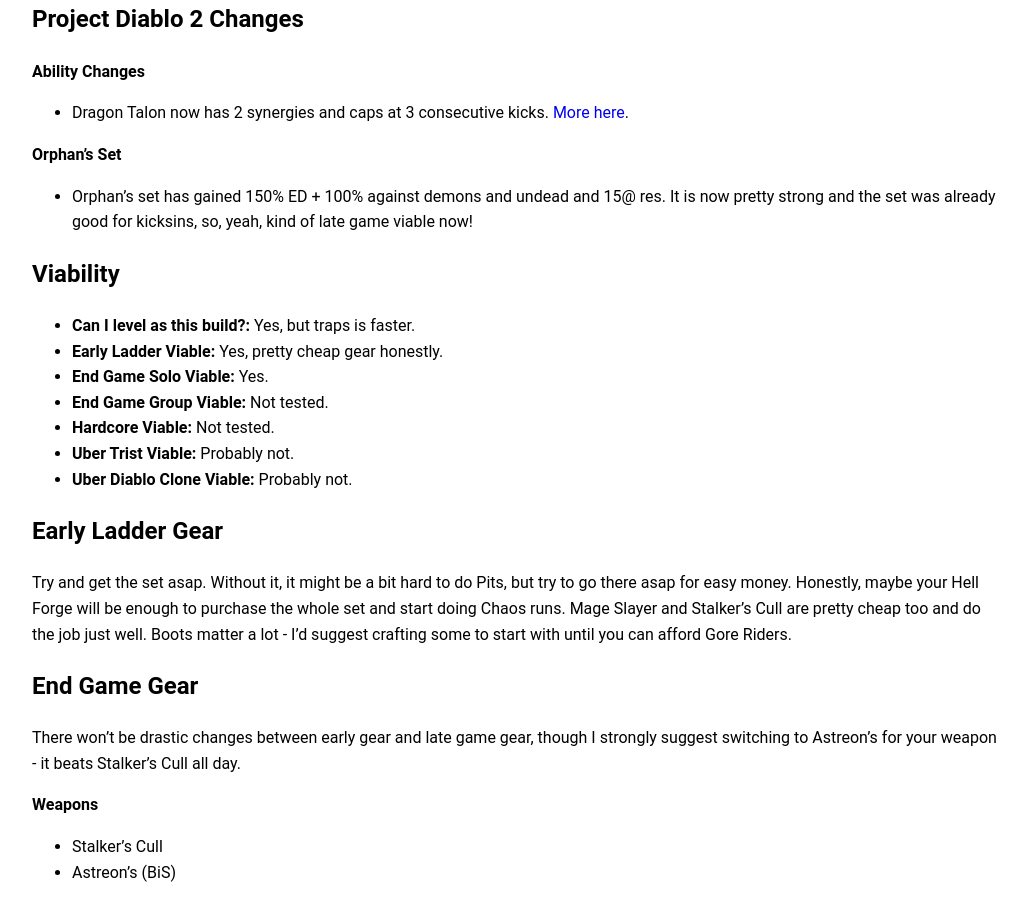
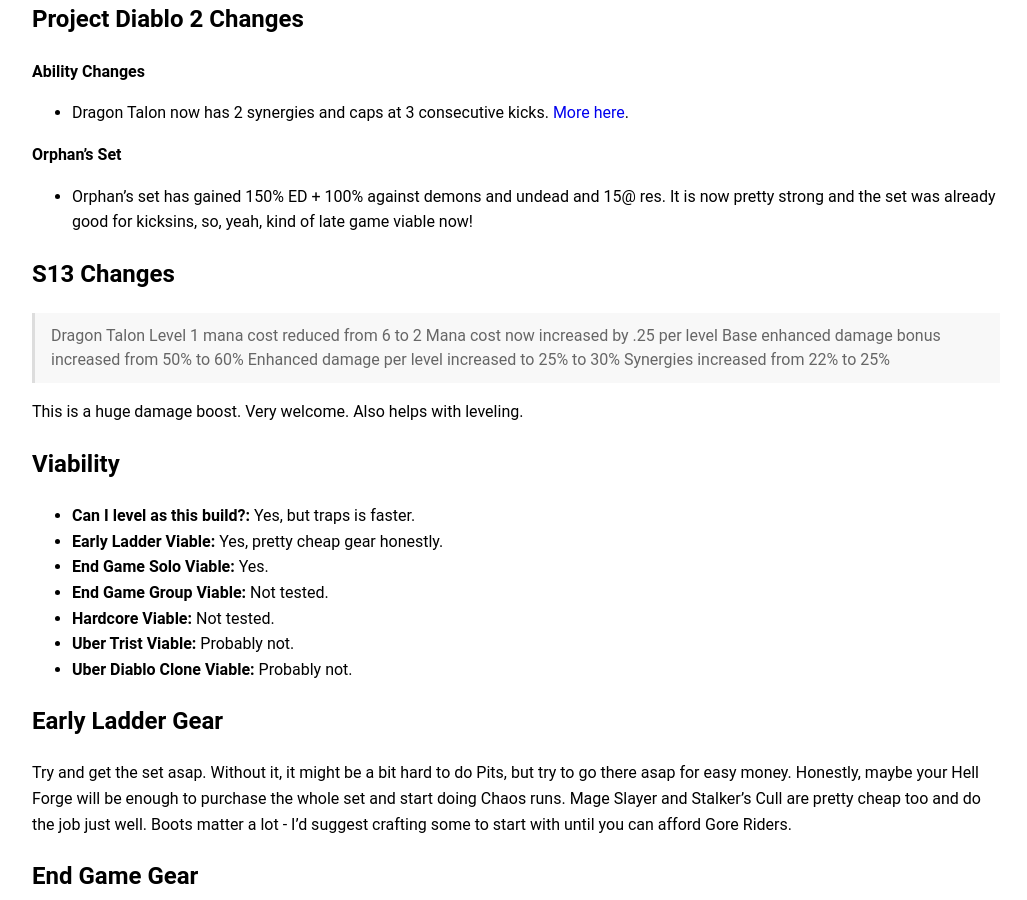
Before and after one commit to zagd3m/patchnotes, a Jekyll site: the page built from docs/_builds/guide_orphan_call.md, in a window 1280 px wide and 900 px high, scrolled down 471 px. Shown: the whole window, without its empty margins (124-1151 px from the left). Built offline with Jekyll 4.4.1, drawn with Linux system fonts in a browser that asks for light colours.

Commit message:
Minor s13 changes.

```diff
--- a/docs/_builds/guide_orphan_call.md
+++ b/docs/_builds/guide_orphan_call.md
@@ -22,6 +22,17 @@
 **Orphan's Set**
 
 - Orphan's set has gained 150% ED + 100% against demons and undead and 15@ res. It is now pretty strong and the set was already good for kicksins, so, yeah, kind of late game viable now!
+
+## S13 Changes
+
+> Dragon Talon
+> Level 1 mana cost reduced from 6 to 2
+> Mana cost now increased by .25 per level
+> Base enhanced damage bonus increased from 50% to 60%
+> Enhanced damage per level increased to 25% to 30%
+> Synergies increased from 22% to 25%
+
+This is a huge damage boost. Very welcome. Also helps with leveling.
 
 ## Viability
 
```
Also changed, not shown: docs/_builds/guide_travizeal.md (+7 -1 lines).
